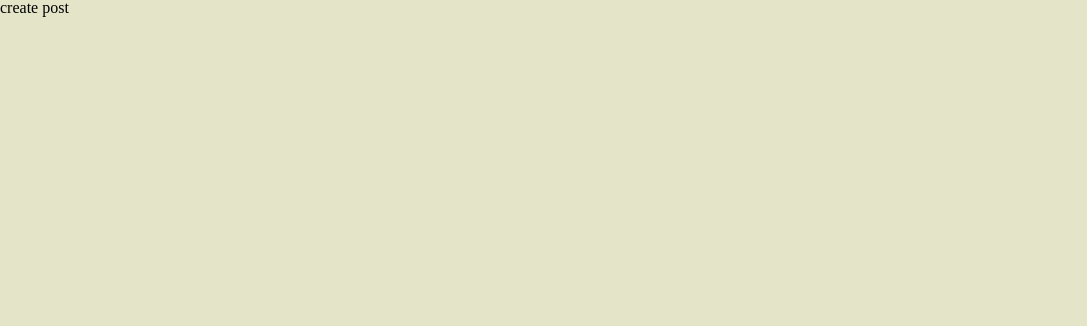
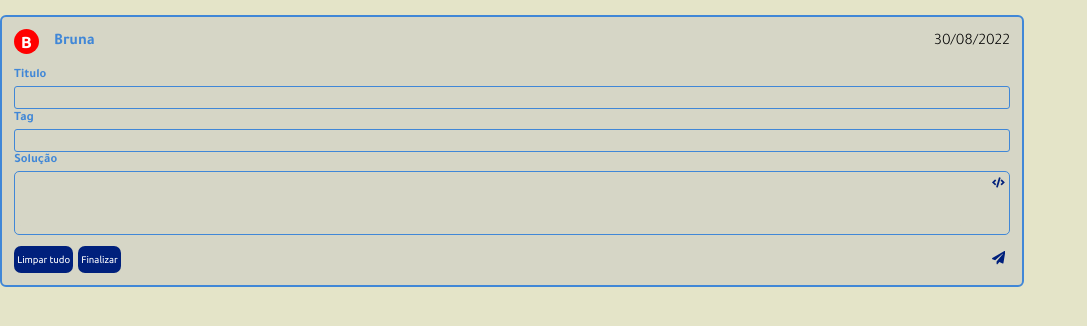
Before and after one commit to projeto-front-end-g5/HelpTS, a React (Create React App) app: page /newpost in a window 1280 px wide. Shown: the top 326 px of the page, without its empty margins (0-1087 px from the left). Built offline with nearby package versions, Linux system fonts and the light colour scheme.

Commit message:
feat: create post card

```diff
--- /dev/null
+++ b/src/components/CreatePostCard/index.tsx
@@ -0,0 +1,53 @@
+import { FaPaperPlane, FaCode } from 'react-icons/fa';
+import { ContainerCommentTitle } from '../CardComment/style';
+import { ContainerCreatePost } from './style';
+
+const CreatePostCard = () => (
+  <ContainerCreatePost>
+    <ContainerCommentTitle>
+      <div className='cardComment--name'>
+        <strong>B</strong>
+        <p>Bruna</p>
+      </div>
+      <span>30/08/2022</span>
+    </ContainerCommentTitle>
+    <form className='divInput--newpost'>
+      <label className='label--newPost'>
+        Titulo
+        <input className='input--newPost' type='text' />
+      </label>
+
+      <label className='label--newPost'>
+        Tag
+        <input className='input--newPost' type='text' />
+      </label>
+
+      <label className='label--newPost'>
+        Solução
+        <div className='div--icon'>
+          <textarea className='input--newPost' />
+          <FaCode className='icon--code' />
+        </div>
+      </label>
+
+      <section className='footer--newPost'>
+        <section className='divbtn--newPost'>
+          <button className='btn--newPost' type='button'>
+            Limpar tudo
+          </button>
+          <button className='btn--newPost' type='button'>
+            Finalizar
+          </button>
+        </section>
+
+        <section className='divIcon--newPost'>
+          <button className='plane--newPost' type='button'>
+            <FaPaperPlane />
+          </button>
+        </section>
+      </section>
+    </form>
+  </ContainerCreatePost>
+);
+
+export default CreatePostCard;
--- /dev/null
+++ b/src/components/CreatePostCard/style.ts
@@ -0,0 +1,95 @@
+import styled from 'styled-components';
+
+export const ContainerCreatePost = styled.div`
+  width: 80%;
+  height: fit-content;
+  background-color: var(--grey-card);
+  margin-top: 0.9375rem;
+  border-radius: 0.375rem;
+  border: 0.125rem solid var(--blue);
+  font-family: 'Tajawal';
+  padding: 0.75rem;
+
+  .divInput--newpost {
+    margin-top: 1rem;
+    font-family: 'Tajawal';
+    display: flex;
+    flex-direction: column;
+    gap: 0.2rem;
+    color: var(--blue);
+  }
+
+  .divInput--newpost .label--newPost {
+    display: flex;
+    flex-direction: column;
+    font-size: 0.8rem;
+    gap: 0.2rem;
+    font-weight: 700;
+  }
+
+  .input--newPost {
+    border: 0.5px solid var(--blue);
+    border-radius: 3px;
+    background-color: var(--grey-card);
+    padding: 0.2rem;
+  }
+
+  .input--newPost:focus {
+    outline: none;
+  }
+
+  .footer--newPost {
+    display: flex;
+    justify-content: space-between;
+  }
+
+  .divbtn--newPost {
+    margin-top: 0.5rem;
+    display: flex;
+    gap: 0.3rem;
+  }
+
+  .btn--newPost {
+    padding: 0.2rem;
+    border-radius: 7px;
+    background-color: var(--blue-dark);
+    color: var(--white);
+    border: none;
+    font-family: ubuntu;
+    font-size: 0.6rem;
+  }
+
+  .divIcon--newPost {
+    margin-top: 0.5rem;
+  }
+
+  .plane--newPost {
+    background: transparent;
+    border: none;
+    color: var(--blue-dark);
+    padding: 5px;
+  }
+
+  .div--icon textarea {
+    border: none;
+    resize: none;
+    width: 95%;
+    height: 80%;
+  }
+
+  .div--icon {
+    position: relative;
+    border: 0.5px solid var(--blue);
+    border-radius: 5px;
+    height: 4rem;
+    padding: 3px;
+  }
+
+  .icon--code {
+    color: var(--blue-dark);
+    position: absolute;
+    right: 4px;
+    top: 4px;
+    cursor: pointer;
+  }
+`;
--- a/src/pages/CreatePost/index.tsx
+++ b/src/pages/CreatePost/index.tsx
@@ -1,3 +1,5 @@
-const CreatePost = () => <p>create post</p>;
+import CreatePostCard from '../../components/CreatePostCard';
+
+const CreatePost = () => <CreatePostCard />;
 
 export default CreatePost;
```
